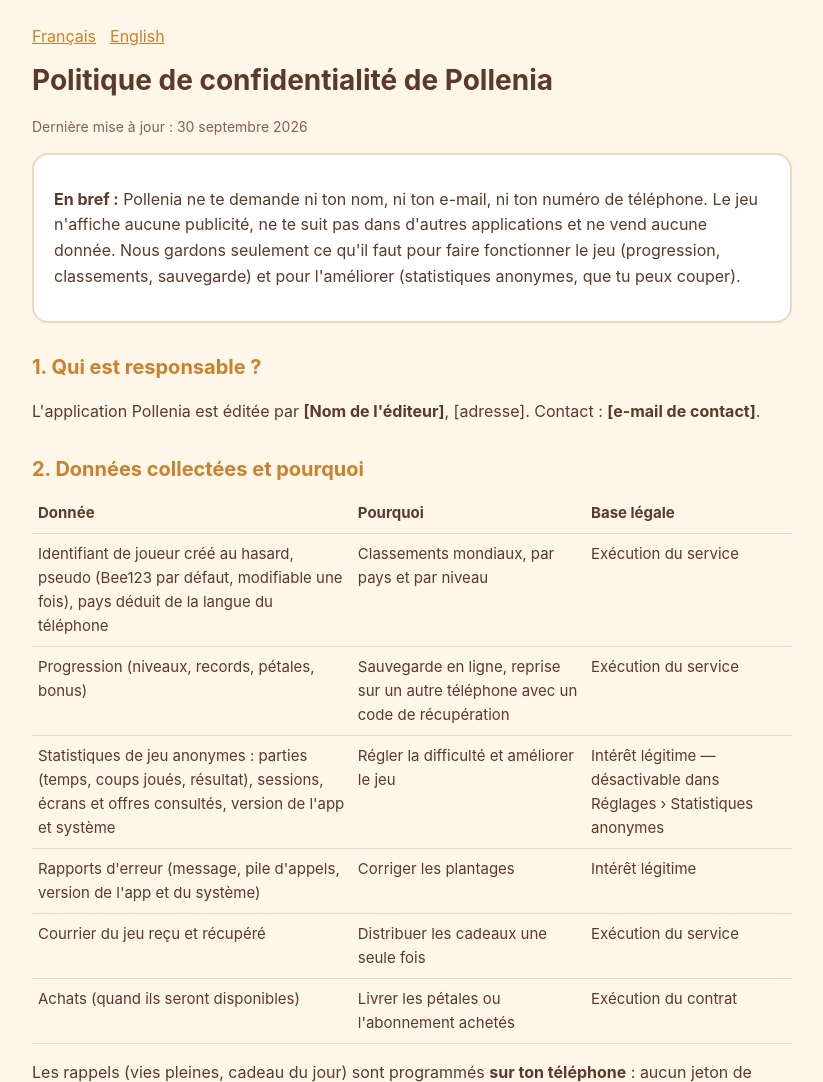
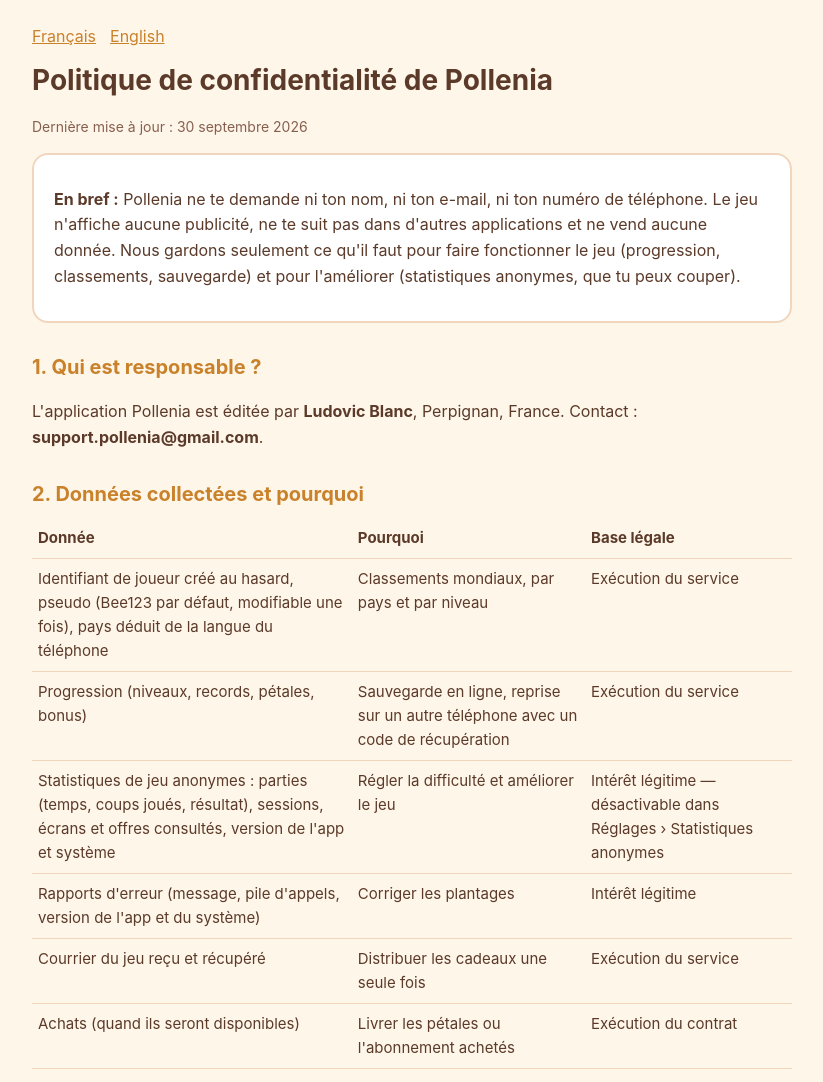
Before and after one commit to TheLuGame/Pollenia, a plain HTML site: page index.html in a window 1280 px wide. Shown: the top 1082 px of the page, without its empty margins (228-1051 px from the left). Drawn offline with Linux system fonts and the light colour scheme.

Commit message:
Update index.html

```diff
--- a/index.html
+++ b/index.html
@@ -28,7 +28,7 @@
 </div>
 
 <h2>1. Qui est responsable ?</h2>
-<p>L'application Pollenia est éditée par <strong>[Nom de l'éditeur]</strong>, [adresse]. Contact : <strong>[e-mail de contact]</strong>.</p>
+<p>L'application Pollenia est éditée par <strong>Ludovic Blanc</strong>, Perpignan, France. Contact : <strong>support.pollenia@gmail.com</strong>.</p>
 
 <h2>2. Données collectées et pourquoi</h2>
 <table>
```
